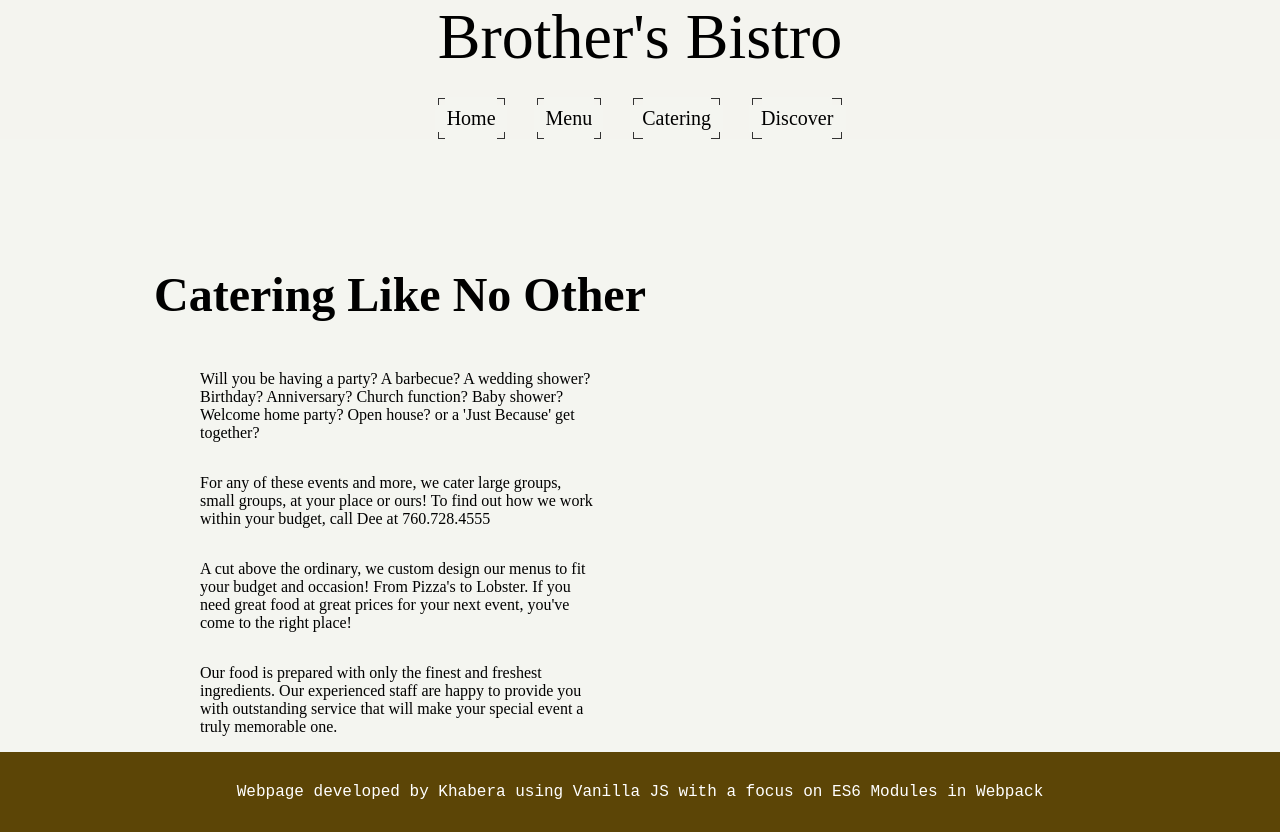
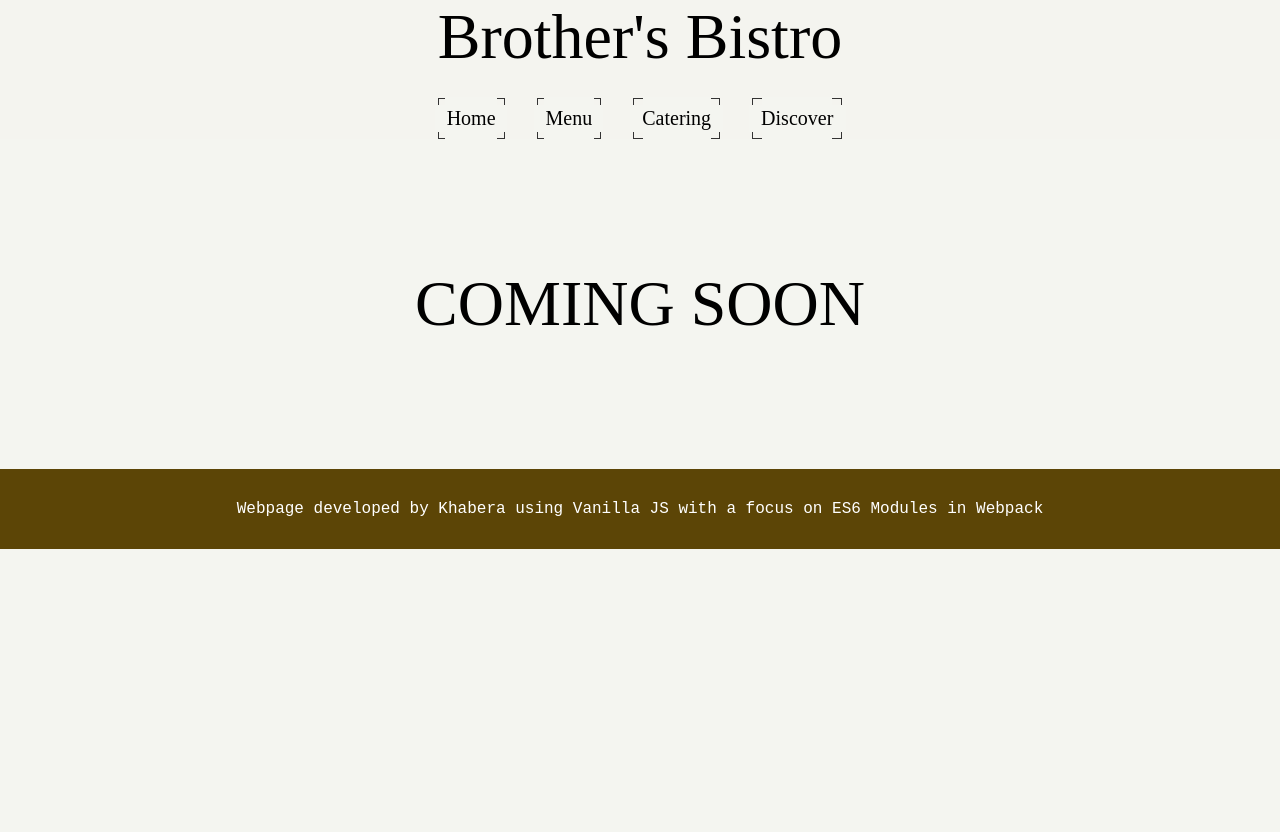
Before and after one commit to Khabera/Brothers-restaurant, a website built with webpack: page dist/index.html in a window 1280 px wide. Both pictures are taken after a click on the button "Discover". After the commit the page ends 800 px from the top, so only its background shows below. Built offline with nearby package versions, Linux system fonts and the light colour scheme.

Commit message:
Discover Page

```diff
--- /dev/null
+++ b/src/discover.css
@@ -0,0 +1,4 @@
+#discover-content{
+    font-size: 64px;
+    padding: 128px;
+}
--- /dev/null
+++ b/src/discover.js
@@ -0,0 +1,9 @@
+import './discover.css';
+
+let content = document.createElement('div');
+content.setAttribute('id', 'discover-content');
+
+//temporary
+content.textContent = 'COMING SOON';
+
+export default content;
--- a/src/index.js
+++ b/src/index.js
@@ -4,6 +4,7 @@ import home from './home.js';
 import footer from './footer.js'
 import menu from './menu.js';
 import catering from './catering.js';
+import discover from './discover.js';
 
 document.body.appendChild(header);
 let contentDiv = document.createElement('div');
@@ -40,3 +41,12 @@ buttons.cateringbutton.addEventListener('click', () => {
     }, 400)
 })
 //buttons.menubutton.onclick = removeAndAppend(menu);
+buttons.discoverbutton.addEventListener('click', () => {
+    window.scrollTo({ top: 0, behavior: 'smooth' });
+    contentDiv.style.opacity=0;
+    setTimeout(() => {
+        contentDiv.firstChild.remove();
+        contentDiv.appendChild(discover);
+        contentDiv.style.opacity=1;
+    }, 400)
+})
--- a/src/style.css
+++ b/src/style.css
@@ -16,4 +16,6 @@ body{
 }
 #content-holder{
     transition: opacity 400ms;
+    display: flex;
+    justify-content: center;
 }
```
